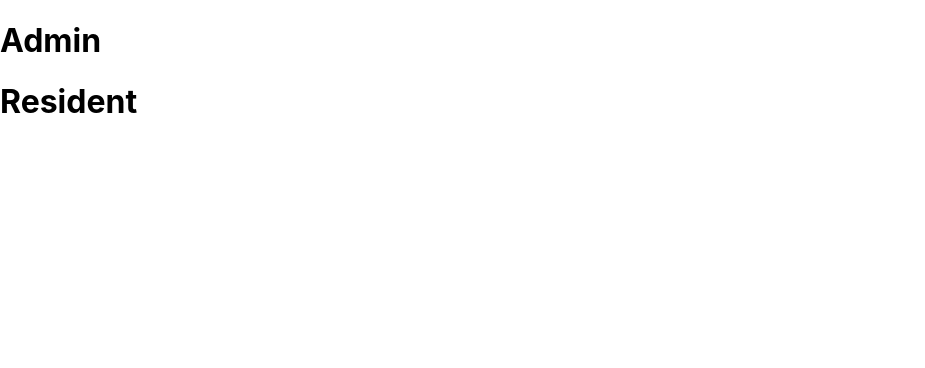
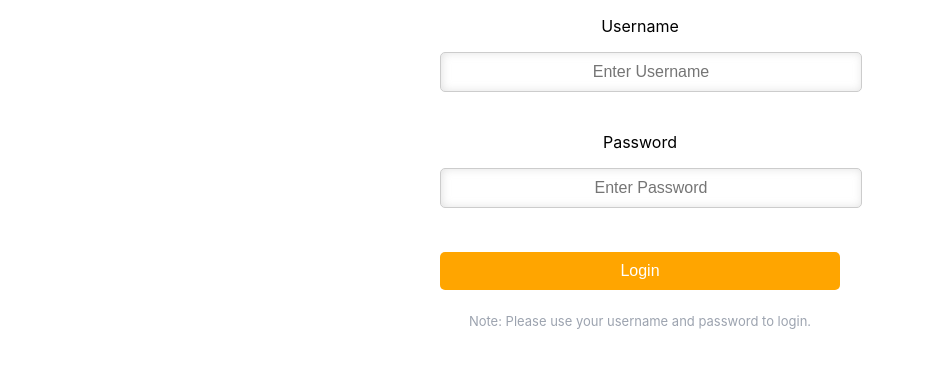
Before and after one commit to blanklogic/hack4good2025, a React (Create React App) app in the folder frontend/: page / in a window 1280 px wide. Shown: the top 368 px of the page, without its empty margins (0-925 px from the left). Built offline with nearby package versions, Linux system fonts and the light colour scheme.

Commit message:
Add login page

```diff
--- a/frontend/package.json
+++ b/frontend/package.json
@@ -8,7 +8,8 @@
     "react-dom": "^19.0.0",
     "react-router": "^7.1.1",
     "react-router-dom": "^7.1.1",
-    "react-scripts": "5.0.1"
+    "react-scripts": "5.0.1",
+    "react-toastify": "^11.0.2"
   },
   "scripts": {
     "start": "react-scripts start",
--- a/frontend/src/App.css
+++ b/frontend/src/App.css
@@ -14,3 +14,60 @@ body {
   align-items: center;
   background-color: black;
 }
+
+/* Styling for login */
+
+.login-card {
+  display: flex;
+  flex-direction: column;
+  border-radius: 8px;
+  align-items: center;
+}
+
+.login-card-body {
+  display: flex;
+  flex-direction: column;
+  align-items: center;
+  justify-items: center;
+  height: auto;
+}
+
+.form-group {
+  margin-bottom: 24px;
+  width: 400px;
+}
+
+.form-input {
+  font-size: 16px;
+  width: 100%;
+  border-radius: 5px;
+  text-align: center;
+  padding: 10px;
+  border: 1px solid #ccc;
+  box-shadow: inset 1px 0px 8px rgba(215, 215, 215, 0.743);
+}
+
+.login-button {
+  font-size: 16px;
+  width: 400px;
+  border-radius: 5px;
+  padding: 10px;
+  background-color: orange;
+  color: white;
+  border: none;
+  cursor: pointer;
+  margin-top: 20px;
+}
+
+.login-button:hover {
+  background-color: blue;
+  transform: scale(1.02);
+}
+
+.login-note {
+  color: #9ca3af;
+  font-size: 13px;
+  margin-top: 23px;
+  width: 400px;
+  text-align: center;
+}
--- a/frontend/src/App.js
+++ b/frontend/src/App.js
@@ -3,11 +3,12 @@ import Toggle from "./components/Toggle";
 import "./App.css";
 import Admin from "./pages/Admin";
 import Resident from "./pages/Resident";
+import LoginPage from "./pages/LoginPage";
 
 function App() {
   return (
     <div>
-      <Toggle />
+      <LoginPage />
     </div>
   );
 }
--- /dev/null
+++ b/frontend/src/pages/LoginPage.js
@@ -0,0 +1,115 @@
+import React, { useEffect, useRef } from "react";
+import { useNavigate } from "react-router-dom";
+import { ToastContainer, toast } from "react-toastify";
+import "react-toastify/dist/ReactToastify.css";
+
+const LoginPage = () => {
+  //   const navigate = useNavigate();
+  //   const navigateRef = useRef(navigate);
+
+  //   //   useEffect(() => {
+  //   //     const savedSessionData = Cookies.get("sessionData");
+  //   //     if (savedSessionData) {
+  //   //       // const data = JSON.parse(savedSessionData);
+  //   //       // if (data["isViewAllowed"] === 1) {
+  //   //       navigateRef.current("/");
+  //   //     } else {
+  //   //       localStorage.removeItem("token");
+  //   //       navigateRef.current("/");
+  //   //     }
+  //   //   }, []);
+
+  //   //   const handleSaveSessionData = (data) => {
+  //   //     const dataToSave = JSON.stringify(data);
+  //   //     Cookies.set("sessionData", dataToSave);
+  //   //   };
+
+  //   let noti = "";
+  //   const notify = () => toast.error(noti);
+
+  //   const handleLogin = async (e) => {
+  //     e.preventDefault();
+  //     const username = document.getElementById("username").value;
+  //     const password = document.getElementById("password").value;
+
+  //     if (!username || !password) {
+  //       noti = "Username or Password cannot be empty!";
+  //       notify();
+  //     } else {
+  //       const result = await login(username, password);
+  //       if (result !== null && result.success) {
+  //         const data = result["key"];
+  //         handleSaveSessionData(data);
+  //         navigate("/management/dashboard2025");
+  //         // if (data.isViewAllowed === 1) {
+  //         //   handleSaveSessionData(data);
+  //         //   navigate("/");
+  //         // } else {
+  //         //   noti = "You cannot access this page!";
+  //         //   notify();
+  //         // }
+  //       } else {
+  //         noti = "Wrong Username or Password!";
+  //         notify();
+  //       }
+  //     }
+  //   };
+
+  //   async function login(username, password) {
+  //     const data = { username, password };
+  //     const url = process.env.REACT_APP_API_URL + `/loginUser`;
+  //     try {
+  //       const response = await fetch(url, {
+  //         method: "POST",
+  //         headers: {
+  //           "Content-Type": "application/json",
+  //         },
+  //         body: JSON.stringify(data),
+  //       });
+  //       const responseData = await response.json();
+  //       console.log(responseData);
+  //       localStorage.setItem("token", responseData.key.token);
+  //       return responseData;
+  //     } catch (error) {
+  //       return null;
+  //     }
+  //   }
+
+  return (
+    <div className="login-card">
+      <ToastContainer />
+      <div className="login-card-body">
+        {/* <form onSubmit={handleLogin}> */}
+        <p>Username</p>
+        <div className="form-group mb-6">
+          <input
+            type="text"
+            id="username"
+            placeholder="Enter Username"
+            className="form-input"
+            required
+          />
+        </div>
+        <p>Password</p>
+        <div className="form-group">
+          <input
+            type="password"
+            id="password"
+            placeholder="Enter Password"
+            className="form-input"
+            required
+          />
+        </div>
+        <button type="submit" className="login-button">
+          Login
+        </button>
+        <p className="login-note">
+          Note: Please use your username and password to login.
+        </p>
+        {/* </form> */}
+      </div>
+    </div>
+  );
+};
+
+export default LoginPage;
```
Also changed, not shown: 1 other file (tests, documents, lock files or other folders).
